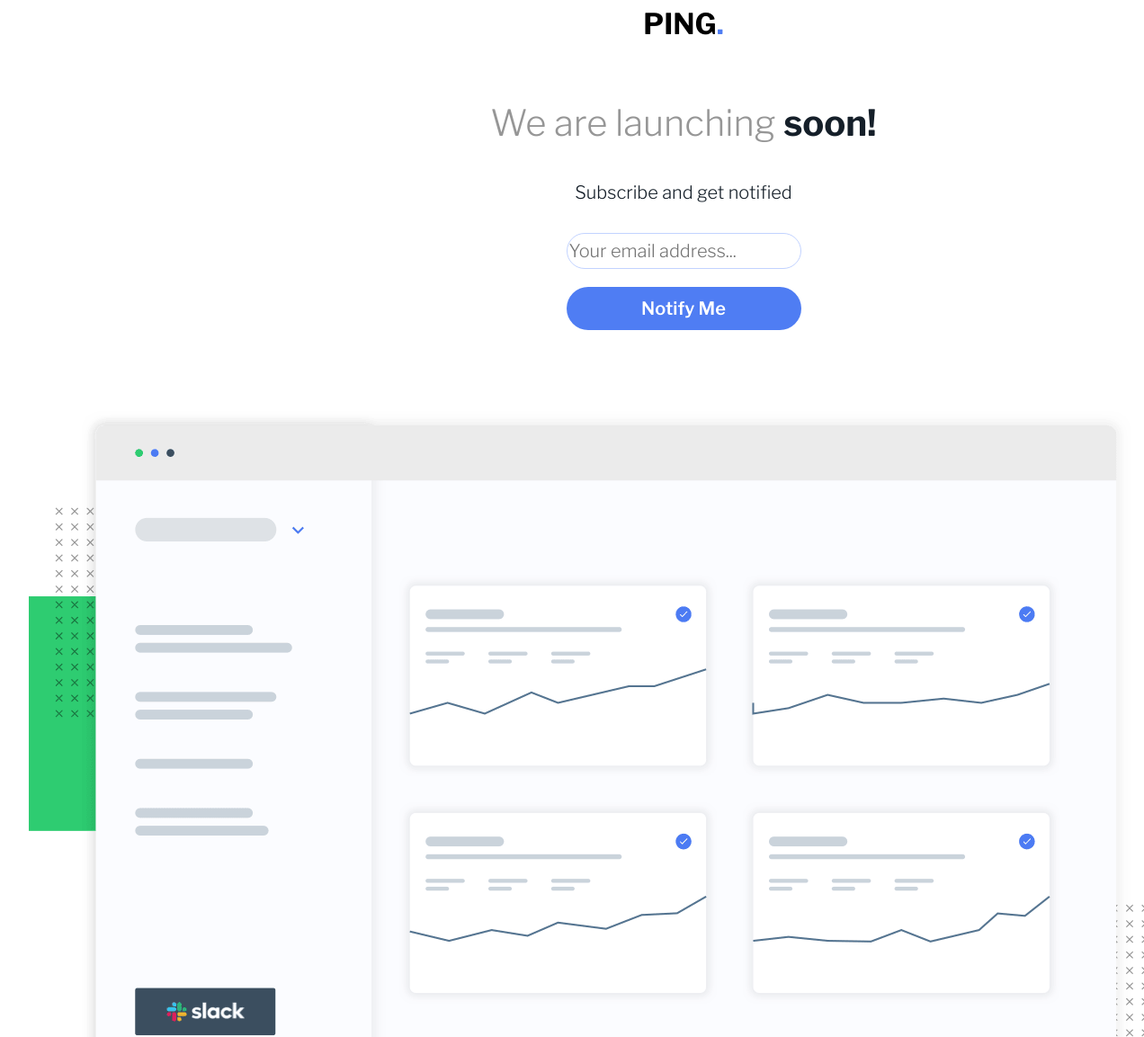
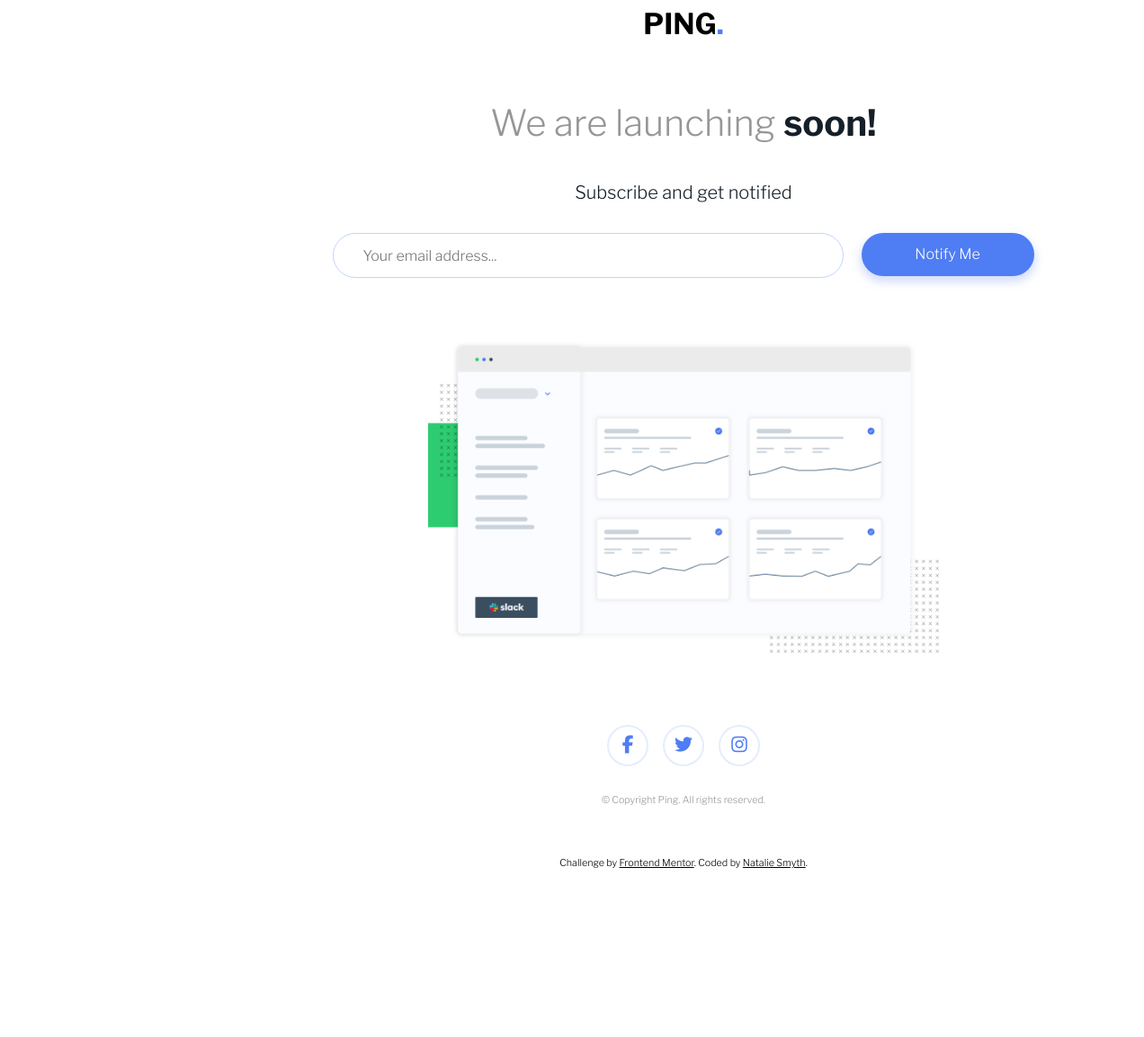
Before and after one commit to nataliesmyth/FEM-ping-coming-soon, a plain HTML site: page index.html in a window 1536 px wide. Shown: the part 61-1214 px from the top of the page at 90% size, without its empty margins (8-1280 px from the left). After the commit the page ends 1029 px from the top, so only its background shows below. Drawn offline with nearby package versions, Linux system fonts and the light colour scheme.

Commit message:
desktop error and regular styling

```diff
--- a/index.html
+++ b/index.html
@@ -17,39 +17,41 @@
 </head>
 <body class="font-primary">
   <main class="main">
+    <div class="container">
+
       <div class="logo uppercase bold">ping<span class="clr-primary">.</span></div>
       <h1 class="light clr-neutral-light">We are launching <span class="bold clr-neutral-dark">soon!</span></h1>
       <p class="clr-neutral-dark">Subscribe and get notified</p>
 
       <form>
         <ul>
+          <section class="desktop-error">
+
             <li>
               <input type="email" id="mail" name="user_email"  placeholder="Your email address..." class="form-input border-round" />
             </li>
             <span role="alert" id="emailError" aria-hidden="true">
-          Please provide a valid email address
+              <em>Please provide a valid email address</em>
             </span>
+          </section>
         <li class="button">
           <button type="submit" id="submit" class="btn border-round bg-primary text-white semi-bold">Notify Me</button>
         </li>
       </ul>
     </form>
+  </div>
     <div class="img-section">
       <img src="images/illustration-dashboard.png" alt="">
     </div>
   </main>
 
-
-
-
   <footer class="footer">
     <div class="social"><a href="#"><i class="fa-brands fa-facebook-f"></i></a><a href="#"><i class="fa-brands fa-twitter"></i></a><a href="#"><i class="fa-brands fa-instagram"></i></a></div>
-    <div class="text">
       <p class="clr-neutral-light">&copy; Copyright Ping. All rights reserved.</p>
-    </div>
+
     <p class="attribution">
       Challenge by <a href="https://www.frontendmentor.io?ref=challenge" target="_blank">Frontend Mentor</a>.
-      Coded by <a href="#">Natalie Smyth</a>.
+      Coded by <a href="www.nataliesmyth.com">Natalie Smyth</a>.
     </p>
   </footer>
 </body>
--- a/style.css
+++ b/style.css
@@ -134,7 +134,7 @@ body {
     border-radius: 100px;
   }
 
-.main {
+.container {
     margin: 2em auto;
     padding-inline: 2em;
     text-align: center;
@@ -159,43 +159,30 @@ form {
     justify-content: center;
     align-items: center;
 }
+
 .form-input {
     border: 1px solid hsl( var(--bg-secondary-blue));
     height: 2.5rem;
+    padding: 1.5em 2em;
+    font-size: 1rem;
+    box-shadow: 0px 0px 7px 3px rgba(0, 0, 0, 0.00);
 }
 
 .btn {
     width: 100%;
     height: 3rem;
     border: none;
+    font-size: 1rem;
+    font-weight: 300;
+    box-shadow: 0px 5px 10px 2px rgba(76, 123, 243, 0.23);
 }
 
-.img-section {
-    margin-block: 2em;
-    padding-block: 1em;
-}
-
-.social {
-    margin-block: 2em;
-}
-.social > a {
-    border-radius: 50%;
-    border: 1px solid hsl( var(--clr-neutral-light));
-    color: hsl( var(--bg-primary));
-    aspect-ratio: 1;
-    padding: .5em .75em;
-    width: 100%;
-    height: 100%;
-    margin-inline: .5em;
-}
-
-footer {
-    text-align: center;
-}
+/* form error styling */
 
 #emailError {
     display: none;
     font-size: 0.8em;
+    padding-block-end: 1em;
   }
 
   #emailError.visible {
@@ -207,7 +194,84 @@ footer {
     border-color: hsl( var(--bg-secondary-red) );
   }
 
+.img-section {
+    display: flex;
+    justify-content: center;
+    align-items: center;
+    margin-inline: .5em;
+}
+
+.img-section > img {
+    max-width: 35.45188rem;
+}
+
+i {
+    width: 32px;
+}
+
+.social {
+    display: inline-flex;
+    padding-right: 0px;
+    flex-direction: row;
+    justify-content: center;
+    align-items: center;
+    gap: 1rem;
+    margin-block: 4em 1.5em;
+}
+
+.social > a {
+    border-radius: 50%;
+    border: 2px solid hsla(223, 87%, 63%, 0.15);
+    color: hsl( var(--bg-primary) );
+    aspect-ratio: 1;
+    padding: .25em;
+    /* margin-inline: .5em; */
+    text-align: center;
+}
+
+/* .social > a:nth-child(2) {
+    padding: .35em .55em;
+}
+
+.social > a:nth-child(3) {
+    padding: .55em .75em;
+} */
+
+footer {
+    text-align: center;
+    position: relative
+}
+
+footer > p {
+    font-size: 0.675rem
+}
+
+.attribution {
+    padding-block-start: 5em;
+}
 
 @media (min-width:1440px) {
+    ul {
+        display: flex;
+        flex-direction: row;
+        gap: 1em;
+    }
 
+    .form-input {
+        width: 35.45188rem;
+    }
+
+    .btn {
+        width: 12rem;
+    }
+
+    .desktop-error {
+        display: flex;
+        flex-direction: column;
+    }
+
+    #emailError.visible {
+        text-align: left;
+        padding-left: 1em;
+    }
 }
```
Lines whose indentation alone changed are shown as unchanged.
